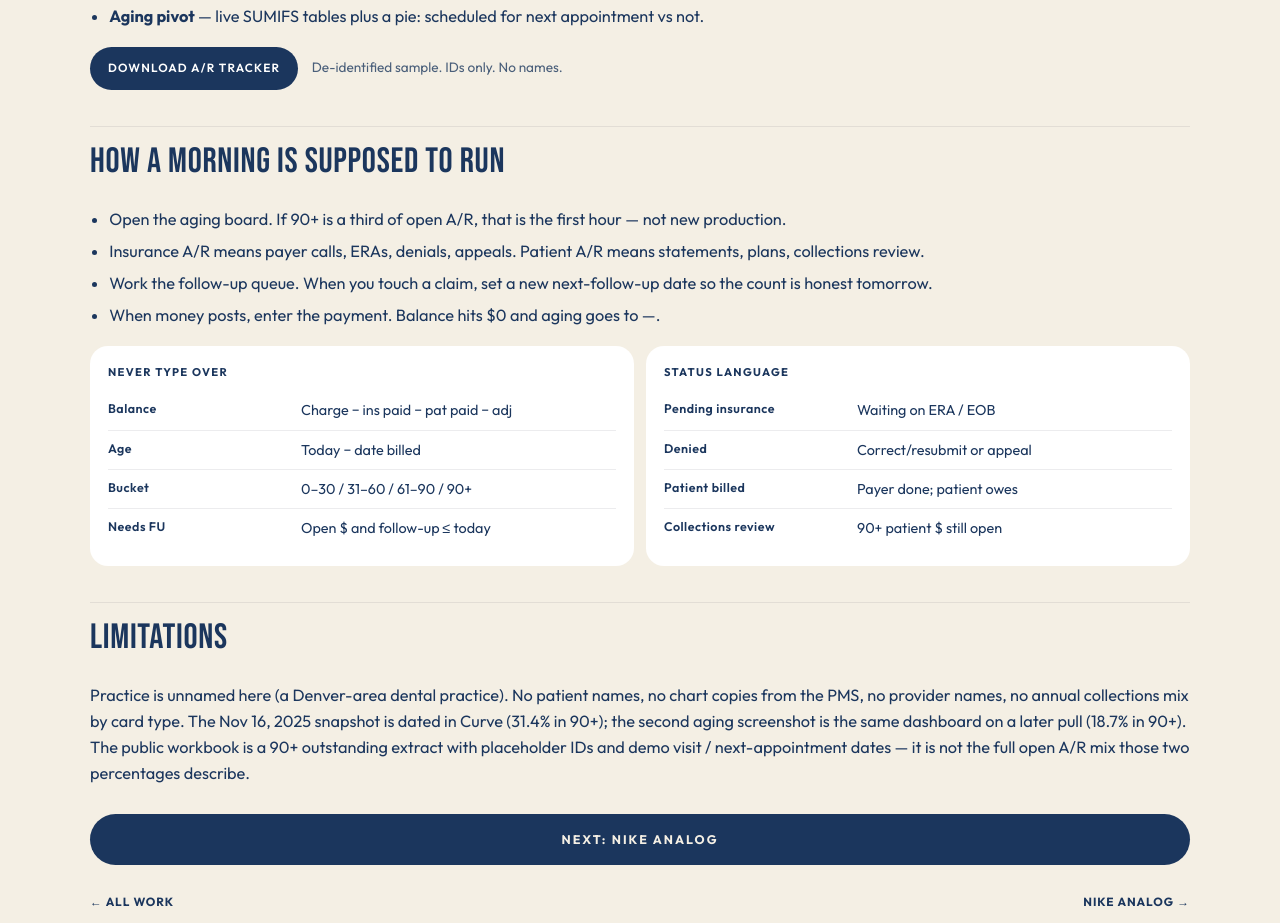
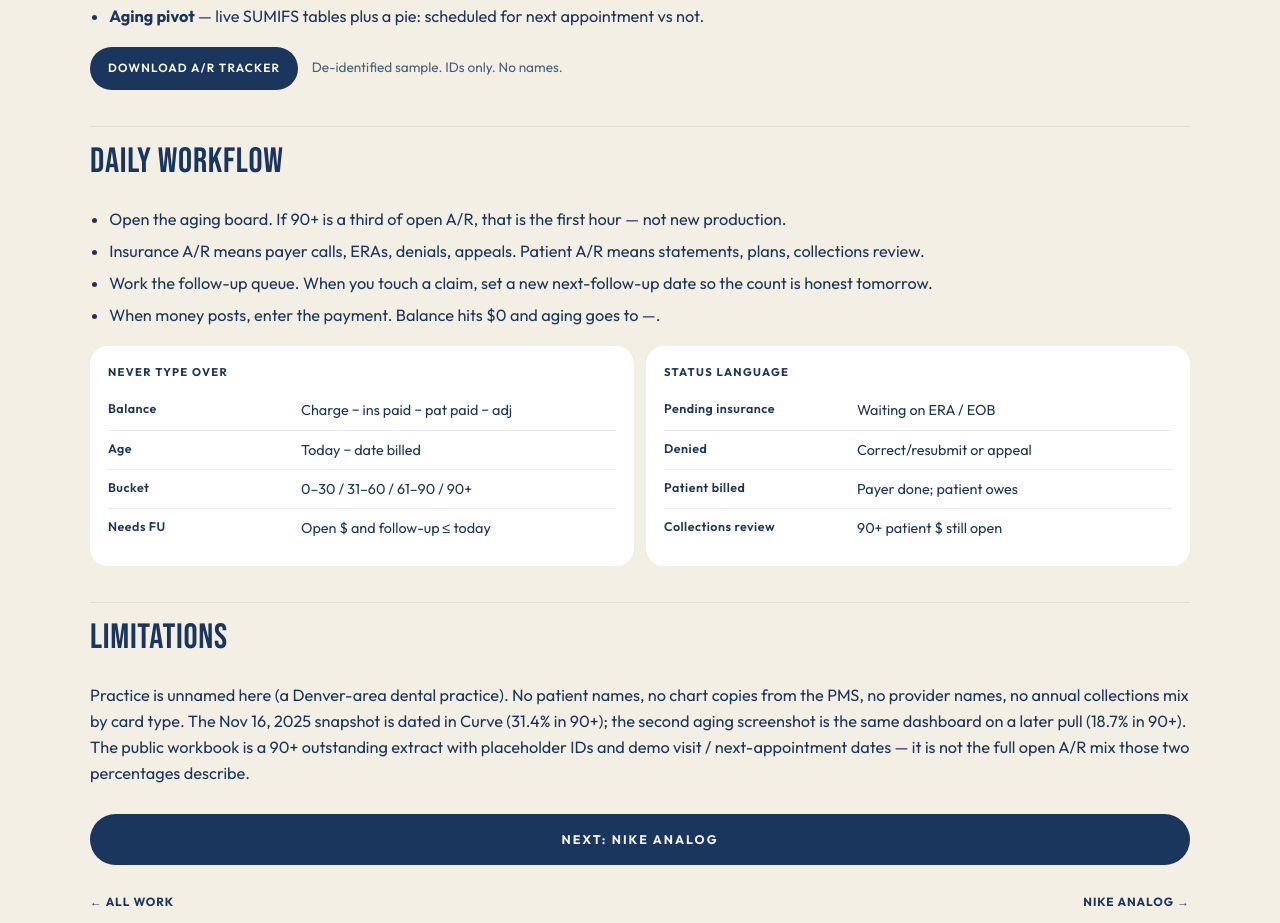
Before and after one commit to haleymykellemaes-beep/haleymykellemaes-beep.github.io, a plain HTML site: page ar-tracker.html in a window 1280 px wide. Shown: the part 2664-3587 px from the top of the page. Drawn offline with Linux system fonts and the light colour scheme.

Commit message:
Rename A/R project section to Daily workflow

```diff
--- a/ar-tracker.html
+++ b/ar-tracker.html
@@ -211,7 +211,7 @@
             </ul>
             <p style="margin-top:18px"><a class="btn btn-dark" href="AR-Sample-Ledger.xlsx">Download A/R tracker</a> <span style="margin-left:10px;font-size:0.85rem;color:var(--muted)">De-identified sample. IDs only. No names.</span></p>
 
-            <h2>How a morning is supposed to run</h2>
+            <h2>Daily workflow</h2>
             <ul>
               <li>Open the aging board. If 90+ is a third of open A/R, that is the first hour — not new production.</li>
               <li>Insurance A/R means payer calls, ERAs, denials, appeals. Patient A/R means statements, plans, collections review.</li>
```
Also changed, not shown: new/ar-tracker.html (+1 -1 lines).
